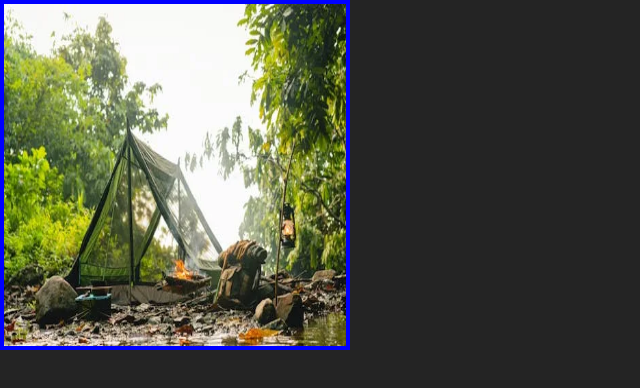
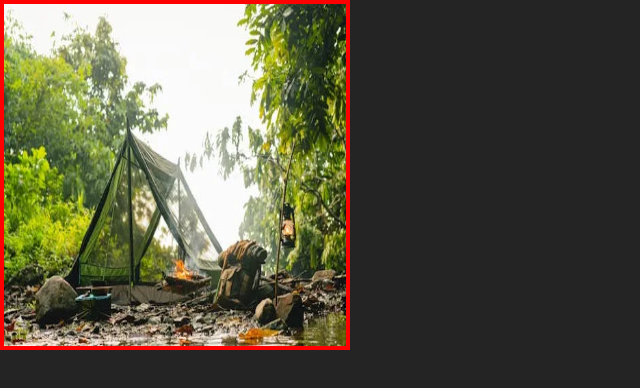
Before and after one commit to Samadhanshelke/Image-pinching, a React (Vite) app: page / in a window 1280 px wide. Shown: the top 388 px of the page, without its empty margins (0-640 px from the left). Built offline with nearby package versions, Linux system fonts and the light colour scheme.

Commit message:
testing 52

```diff
--- a/src/App.jsx
+++ b/src/App.jsx
@@ -1,117 +1,10 @@
-import  { useRef, useState } from 'react';
-import src from './pexels-photo-9551192.webp'
+import ZoomableImage from './ZoomableImage';
+import img from './pexels-photo-9551192.webp'
+import './App.css'
 const App = () => {
-  const containerRef = useRef(null);
-  const imgRef = useRef(null);
-  const [zoom, setZoom] = useState(1);
-  const [initialDistance, setInitialDistance] = useState(null);
-  const [position, setPosition] = useState({ x: 0, y: 0 });
-  const [initialPosition, setInitialPosition] = useState({ x: 0, y: 0 });
-  const [isZoomed, setIsZoomed] = useState(false);
-
-  const handleTouchStart = (event) => {
-    if (event.touches.length === 2) {
-      const distance = getDistance(event.touches[0], event.touches[1]);
-      setInitialDistance(distance);
-    }
-
-    if (event.touches.length === 1) {
-      setInitialPosition({
-        x: event.touches[0].clientX,
-        y: event.touches[0].clientY,
-      });
-    }
-  };
-
-  const handleTouchMove = (event) => {
-    if (event.touches.length === 2) {
-      const currentDistance = getDistance(event.touches[0], event.touches[1]);
-      if (initialDistance) {
-        const scale = currentDistance / initialDistance;
-        setZoom((prevZoom) => Math.max(1, Math.min(prevZoom * scale, 3)));
-        setIsZoomed(zoom > 1);
-      }
-    }
-
-    if (event.touches.length === 1 ) {
-      const deltaX = event.touches[0].clientX - initialPosition.x;
-      const deltaY = event.touches[0].clientY - initialPosition.y;
-      setInitialPosition({
-        x: event.touches[0].clientX,
-        y: event.touches[0].clientY,
-      });
-
-      setPosition((prevPosition) => {
-        const newX = prevPosition.x + deltaX;
-        const newY = prevPosition.y + deltaY;
-        const boundedPosition = getBoundedPosition(newX, newY);
-        return boundedPosition;
-      });
-    }
-  };
-
-  const handleTouchEnd = () => {
-    setInitialDistance(null);
-  };
-
-  const getDistance = (touch1, touch2) => {
-    return Math.sqrt(
-      Math.pow(touch2.clientX - touch1.clientX, 2) +
-      Math.pow(touch2.clientY - touch1.clientY, 2)
-    );
-  };
-
-  const getBoundedPosition = (x, y) => {
-    const containerRect = containerRef.current.getBoundingClientRect();
-    const imgRect = imgRef.current.getBoundingClientRect();
-
-    const minX = Math.min(0, containerRect.width - imgRect.width);
-    const minY = Math.min(0, containerRect.height - imgRect.height);
-    const maxX = 0;
-    const maxY = 0;
-
-    const boundedX = Math.max(minX, Math.min(maxX, x));
-    const boundedY = Math.max(minY, Math.min(maxY, y));
-
-    return { x: boundedX, y: boundedY };
-  };
-
-  const containerStyle = {
-    position: 'relative',
-    overflow: 'hidden',
-    width: '350px',
-    height: '350px',
-    display: 'flex',
-    justifyContent: 'center',
-    alignItems: 'center',
-    border: '4px solid blue',
-  };
-
-  const imgStyle = {
-    position: 'absolute',
-    width: `${zoom * 100}%`,
-    height: `${zoom * 100}%`,
-    maxWidth: 'none',
-    maxHeight: 'none',
-    transition: 'transform 0.2s',
-    transform: `translate(${position.x}px, ${position.y}px) scale(${zoom})`,
-    touchAction: 'none',
-  };
-
   return (
-    <div
-      ref={containerRef}
-      style={containerStyle}
-      onTouchStart={handleTouchStart}
-      onTouchMove={handleTouchMove}
-      onTouchEnd={handleTouchEnd}
-    >
-      <img
-        ref={imgRef}
-        src={src}
-        alt="Zoomable"
-        style={imgStyle}
-      />
+    <div className='overflow-hidden'>
+      <ZoomableImage src={img} />
     </div>
   );
 };
--- a/src/ZoomableImage.jsx
+++ b/src/ZoomableImage.jsx
@@ -1,69 +1,60 @@
-import React, { useRef, useState } from 'react';
+import  { useRef, useState } from 'react';
 
 const ZoomableImage = ({ src }) => {
   const containerRef = useRef(null);
   const imgRef = useRef(null);
   const [zoom, setZoom] = useState(1);
-  const [initialDistance, setInitialDistance] = useState(null);
-  const [position, setPosition] = useState({ x: 0, y: 0 });
+  const [initialDistance, setInitialDistance] = useState(null);  // store the distance betn two touch point
+
+  const [position, setPosition] = useState({ x: 0, y: 0 });    // position of the img
+
   const [initialPosition, setInitialPosition] = useState({ x: 0, y: 0 });
-  const [isZoomed, setIsZoomed] = useState(false);
+  const [initialTouchPosition, setInitialTouchPosition] = useState({ x: 0, y: 0 });
 
-  const handleTouchStart = (event) => {
+
+  const handleTouchStart = (event) => {    // set the initial position of two finger touch
+    console.log(event.touches[0], event.touches[1])
     if (event.touches.length === 2) {
       const distance = getDistance(event.touches[0], event.touches[1]);
       setInitialDistance(distance);
-    }
-
-    if (event.touches.length === 1) {
-      setInitialPosition({
+    } else if (event.touches.length === 1) {
+      setInitialTouchPosition({
         x: event.touches[0].clientX,
-        y: event.touches[0].clientY,
+        y: event.touches[0].clientY
       });
+      setInitialPosition(position);
     }
   };
 
-  const handleTouchMove = (event) => {
+  const handleTouchMove = (event) => {  // called when finger move on the screen
     if (event.touches.length === 2) {
       const currentDistance = getDistance(event.touches[0], event.touches[1]);
       if (initialDistance) {
         const scale = currentDistance / initialDistance;
-        setZoom((prevZoom) => {
-          const newZoom = Math.max(1, Math.min(prevZoom * scale, 3));
-          setIsZoomed(newZoom > 1);
-          return newZoom;
-        });
+        setZoom((prevZoom) => Math.max(1, Math.min(prevZoom * scale, 3)));
       }
-    }
+    } else if (event.touches.length === 1) {
+      const deltaX = event.touches[0].clientX - initialTouchPosition.x;
+      const deltaY = event.touches[0].clientY - initialTouchPosition.y;
 
-    if (event.touches.length === 1 ) {
-      const deltaX = event.touches[0].clientX - initialPosition.x;
-      const deltaY = event.touches[0].clientY - initialPosition.y;
 
-      const containerRect = containerRef.current.getBoundingClientRect();
-      const containerWidth = containerRect.width;
-      const containerHeight = containerRect.height;
+      const container = containerRef.current;
+      const img = imgRef.current;
+      if (container && img) {
+        const containerRect = container.getBoundingClientRect();
+        const imgRect = img.getBoundingClientRect();
 
-      const imageRect = imgRef.current.getBoundingClientRect();
-      const imageWidth = imageRect.width;
-      const imageHeight = imageRect.height;
+        let newX = initialPosition.x + deltaX;
+        let newY = initialPosition.y + deltaY;
 
-      // Calculate the bounds within which the image can move
-      const minX = Math.min(0, containerWidth - imageWidth);
-      const minY = Math.min(0, containerHeight - imageHeight);
-      const maxX = 0;
-      const maxY = 0;
+        const maxLeft = containerRect.width - imgRect.width;
+        const maxTop = containerRect.height - imgRect.height;
 
-      // Ensure the position stays within the bounds
-      const newPosX = Math.max(minX, Math.min(position.x + deltaX, maxX));
-      const newPosY = Math.max(minY, Math.min(position.y + deltaY, maxY));
+        newX = Math.min(0, Math.max(newX, maxLeft));
+        newY = Math.min(0, Math.max(newY, maxTop));
 
-      setPosition({ x: newPosX, y: newPosY });
-
-      setInitialPosition({
-        x: event.touches[0].clientX,
-        y: event.touches[0].clientY,
-      });
+        setPosition({ x: newX, y: newY });
+      }
     }
   };
 
@@ -73,34 +64,37 @@ const ZoomableImage = ({ src }) => {
 
   const getDistance = (touch1, touch2) => {
     return Math.sqrt(
-      Math.pow(touch2.clientX - touch1.clientX, 2) +
-      Math.pow(touch2.clientY - touch1.clientY, 2)
+      Math.pow(touch2.clientX - touch1.clientX, 2) + Math.pow(touch2.clientY - touch1.clientY, 2)
     );
   };
+
+
 
   const containerStyle = {
     position: 'relative',
     overflow: 'hidden',
     width: '350px',
     height: '350px',
-    display: 'flex',
-    justifyContent: 'center',
-    alignItems: 'center',
-    border: '4px solid blue',
+    display:'flex',
+    justifyContent:"center",
+    alignItems:"center",
+    border:'4px solid red'
   };
 
   const imgStyle = {
     position: 'absolute',
+    top: `${position.y}px`,
+    left: `${position.x}px`,
     width: `${zoom * 100}%`,
     height: `${zoom * 100}%`,
     maxWidth: 'none',
     maxHeight: 'none',
     transition: 'width 0.2s, height 0.2s, transform 0.2s',
-    transform: `translate(${position.x}px, ${position.y}px)`,
   };
 
   return (
-    <div
+
+     <div
       ref={containerRef}
       style={containerStyle}
       onTouchStart={handleTouchStart}
@@ -114,6 +108,9 @@ const ZoomableImage = ({ src }) => {
         style={imgStyle}
       />
     </div>
+
+
+
   );
 };
 
```
